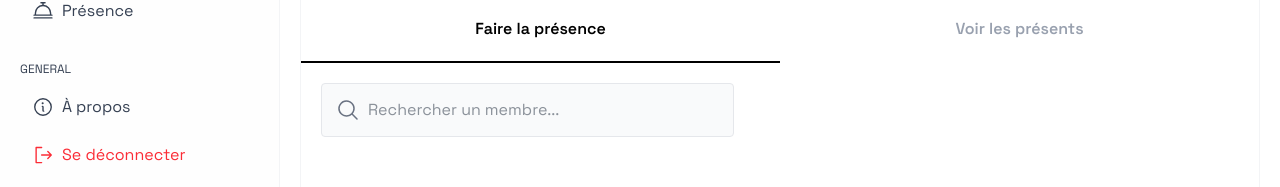
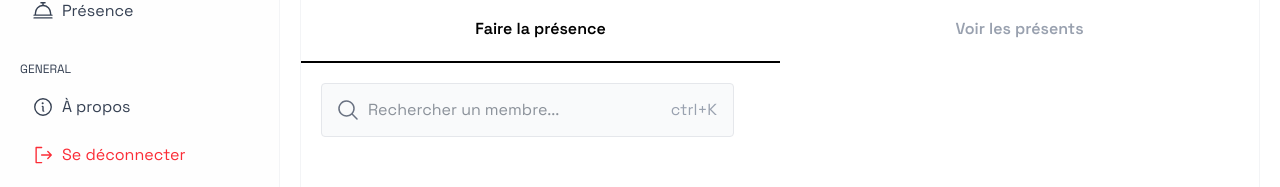
Before and after one commit to tojonirinaAndrian/ama-app, a Next.js app: page /presence in a window 1280 px wide. Shown: the part 223-410 px from the top of the page. Built offline with nearby package versions, Linux system fonts and the light colour scheme.

Commit message:
tried adding ctrl+k feature but not working yet

```diff
--- a/app/components/presence/searchComponent.tsx
+++ b/app/components/presence/searchComponent.tsx
@@ -13,16 +13,24 @@ export default function SearchComponent() {
         searchElement?.addEventListener("focusout", () => {
             setIsInputting(false)
         });
+        window.addEventListener("keypress", (e) => {
+            // console.log(e.coe)
+            if (e.code === "KeyK" && e.ctrlKey) {
+                e.preventDefault();
+                console.log(e.code);
+            }}
+        )
     }, []);
     const onCancelClick = () => {
         const searchElement: HTMLInputElement = document.getElementById("searchInput") as HTMLInputElement;
         searchElement.value = "";
+        searchElement.focus();
         setUserInput("");
     };
     return <>
         <div className="p-5 flex flex-col">
             <div
-                className={`xl:w-[45%] relative border flex gap-1 p-1 items-center rounded border-gray-200 bg-gray-50 ${isInputting && "outline outline-gray-500 bg-white"}`}>
+                className={`xl:w-[45%] md:w-[60%] relative border flex gap-1 p-1 items-center rounded border-gray-200 bg-gray-50 ${isInputting && "outline outline-gray-500 bg-white"}`}>
 
                 <div className="p-2.5 pr-1 cursor-text"
                     onClick={() => {
@@ -32,21 +40,23 @@ export default function SearchComponent() {
                 >
                     <MagnifyingGlassIcon className="text-gray-500" size={24} />
                 </div>
-                <input type="text" className={` h-full w-full focus:outline-none ${!isInputting ? "text-gray-800" : "text-black"}`}
+                <input type="text" className={`z-1 h-full w-full focus:outline-none ${!isInputting ? "text-gray-800" : "text-black"}`}
                     id="searchInput"
                     placeholder="Rechercher un membre..."
                     onChange={(e) => {
                         setUserInput(e.target.value)
                     }}
                 />
-                {(userInput.length >= 1) && <button
+                {(userInput.length >= 1) ? <button
                     onClick={onCancelClick}
                     className="cursor-pointer w-fit flex gap-2 px-3 items-center bg-white border rounded p-2 border-gray-300">
                     <BackspaceIcon size={18} />
                     <span className="">
                         Annuler
                     </span>
-                </button>}
+                </button> : (!isInputting) && <span className="absolute right-4 text-gray-400">
+                    ctrl+K
+                </span>}
             </div>
             <p>{userInput}</p>
         </div>
--- a/app/globals.css
+++ b/app/globals.css
@@ -57,6 +57,7 @@
 body {
   font-family: var(--font-display);
   letter-spacing: -4.3%;
+  transition: all 1.5s;
 }
 
 :root {
```
